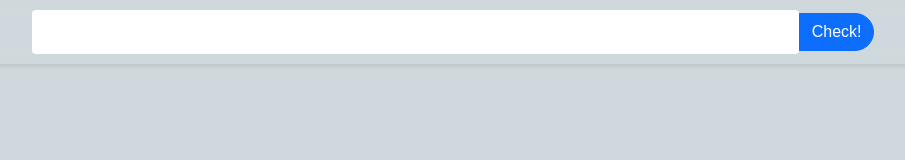
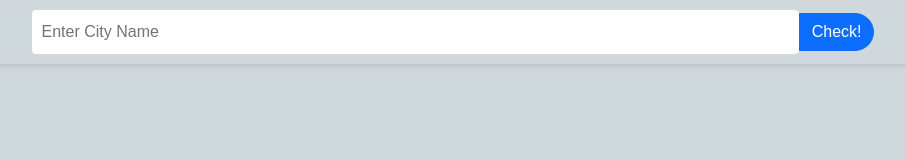
Before and after one commit to Sufyan-Ahmed-Dev/wheather-app-in-react, a React (Create React App) app: page / in a window 1280 px wide. Shown: the top 160 px of the page, without its empty margins (187-1092 px from the left). Built offline with nearby package versions, Linux system fonts and the light colour scheme.

Commit message:
add placeholder in input

```diff
--- a/src/Components/Input.jsx
+++ b/src/Components/Input.jsx
@@ -36,6 +36,7 @@ function Input() {
         <div className="search-bar" id="searchBar">
           <input
             className="form-control rounded"
+            placeholder="Enter City Name"
             type="text"
             id="searchBar"
             maxLength={20}
```
